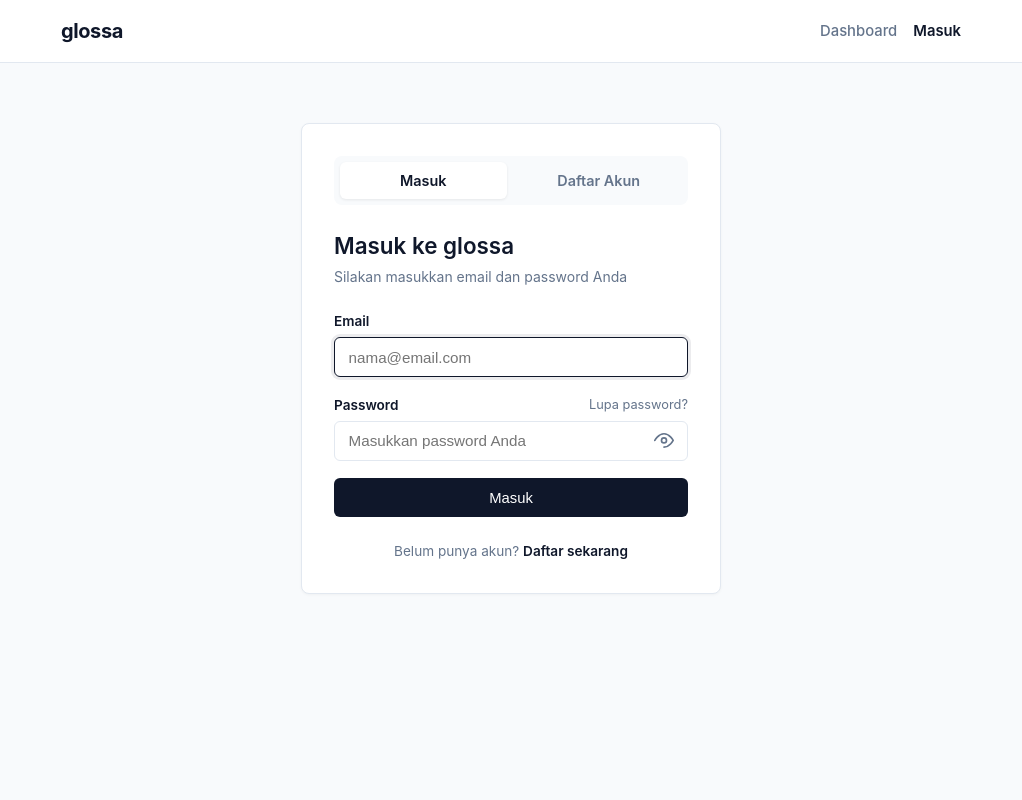
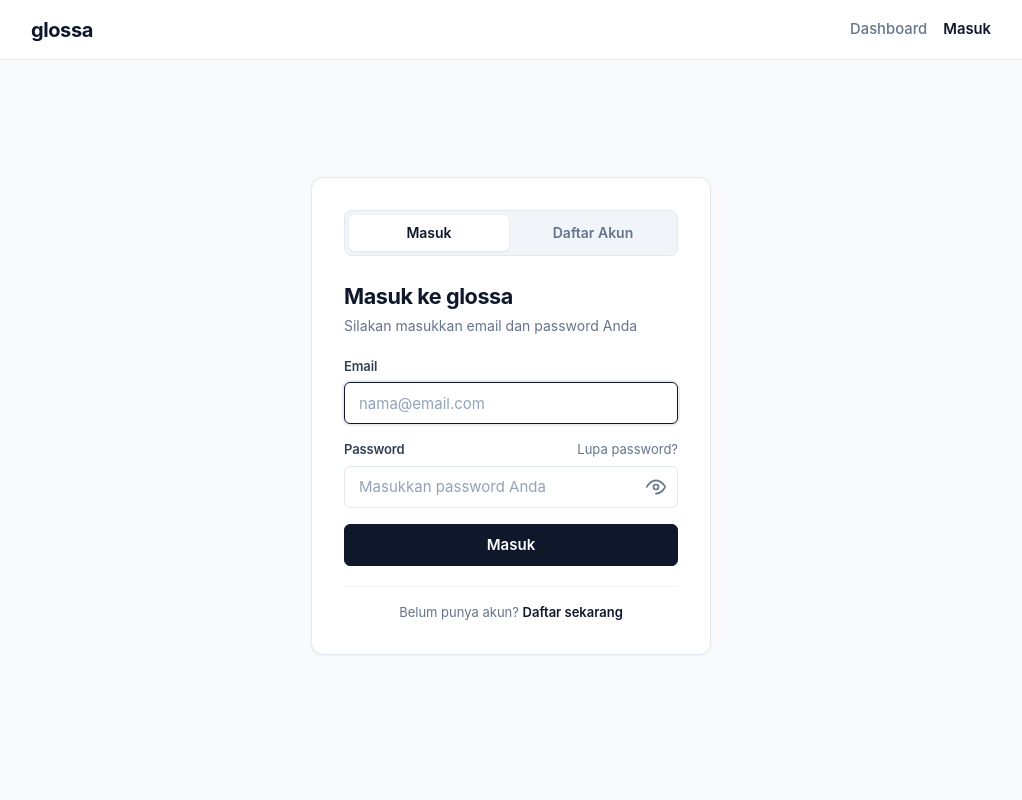
Before and after one commit to azka-fict/glossa, a PHP site: page /login.html in a window 1280 px wide. Shown: the whole page, without its empty margins (129-1151 px from the left). Run offline with PHP 8.4, Linux system fonts and the light colour scheme.

Commit message:
refactor(ui): optimize layout alignment and precision styling

```diff
--- a/assets/css/style.css
+++ b/assets/css/style.css
@@ -22,7 +22,9 @@
 }
 
 body {
-    font-family: -apple-system, BlinkMacSystemFont, "Segoe UI", Roboto, Helvetica, Arial, sans-serif;
+    font-family: -apple-system, BlinkMacSystemFont, "Segoe UI", Roboto, "Helvetica Neue", Arial, sans-serif;
+    -webkit-font-smoothing: antialiased;
+    -moz-osx-font-smoothing: grayscale;
     background-color: var(--bg-page);
     color: var(--text-main);
     line-height: 1.5;
@@ -34,11 +36,15 @@ body {
 .navbar {
     background: var(--bg-surface);
     border-bottom: 1px solid var(--border-color);
-    padding: 1rem 1.5rem;
+    padding: 0 1.25rem;
+    height: 60px;
+    display: flex;
+    align-items: center;
 }
 
 .nav-container {
-    max-width: 900px;
+    max-width: 960px;
+    width: 100%;
     margin: 0 auto;
     display: flex;
     align-items: center;
@@ -521,6 +527,8 @@ body {
     margin: 0 auto;
     padding: 1.75rem 1.25rem 3.5rem;
     flex: 1;
+    display: flex;
+    flex-direction: column;
 }
 
 /* Vertical Stacking / Rhythm */
@@ -632,43 +640,48 @@ body {
 
 
 .auth-card {
-    max-width: 420px;
-    margin: 2rem auto;
+    width: 100%;
+    max-width: 400px;
+    margin: auto;
     background: var(--bg-surface);
     border: 1px solid var(--border-color);
-    border-radius: var(--radius);
+    border-radius: 12px;
     padding: 2rem;
-    box-shadow: 0 1px 3px rgba(0, 0, 0, 0.04);
+    box-shadow: 0 1px 3px rgba(0, 0, 0, 0.05);
 }
 
 .auth-card h2 {
-    font-size: 1.4rem;
-    font-weight: 600;
+    font-size: 1.35rem;
+    font-weight: 700;
+    letter-spacing: -0.02em;
+    color: var(--text-main);
     margin-bottom: 0.25rem;
 }
 
 .subtitle {
     font-size: 0.875rem;
     color: var(--text-muted);
-    margin-bottom: 1.5rem;
+    margin-bottom: 1.25rem;
+    line-height: 1.45;
 }
 
 .auth-form {
     display: flex;
     flex-direction: column;
-    gap: 1.1rem;
+    gap: 1rem;
 }
 
 .form-group {
     display: flex;
     flex-direction: column;
-    gap: 0.35rem;
+    gap: 0.375rem;
 }
 
 .form-group label {
-    font-size: 0.85rem;
-    font-weight: 600;
-    color: var(--text-main);
+    font-size: 0.8125rem;
+    font-weight: 600;
+    color: #334155;
+    letter-spacing: -0.01em;
 }
 
 .label-with-link {
@@ -682,31 +695,37 @@ body {
 }
 
 .forgot-link {
-    font-size: 0.8rem;
+    font-size: 0.8125rem;
     color: var(--text-muted);
     text-decoration: none;
 }
 
 .forgot-link:hover {
-    color: var(--text-main);
+    color: var(--primary);
     text-decoration: underline;
 }
 
 .form-group input {
     width: 100%;
-    padding: 0.65rem 0.85rem;
-    font-size: 0.95rem;
+    height: 42px;
+    padding: 0 0.875rem;
+    font-size: 0.9375rem;
+    font-family: inherit;
     border: 1px solid var(--border-color);
-    border-radius: calc(var(--radius) - 2px);
-    background-color: #fff;
-    color: var(--text-main);
-    transition: border-color 0.15s, box-shadow 0.15s;
+    border-radius: 6px;
+    background-color: #ffffff;
+    color: var(--text-main);
+    transition: border-color 0.15s ease, box-shadow 0.15s ease;
+}
+
+.form-group input::placeholder {
+    color: #94a3b8;
 }
 
 .form-group input:focus {
     outline: none;
     border-color: var(--primary);
-    box-shadow: 0 0 0 3px rgba(15, 23, 42, 0.08);
+    box-shadow: 0 0 0 2px rgba(15, 23, 42, 0.08);
 }
 
 .password-input-wrapper {
@@ -727,25 +746,25 @@ body {
 
 .btn-toggle-password {
     position: absolute;
-    right: 0.5rem;
+    right: 0.375rem;
     top: 50%;
     transform: translateY(-50%);
+    width: 32px;
+    height: 32px;
     background: transparent;
     border: none;
     color: var(--text-muted);
     cursor: pointer;
-    padding: 0.35rem;
     display: inline-flex;
     align-items: center;
     justify-content: center;
     border-radius: 4px;
-    line-height: 1;
     transition: color 0.15s ease, background-color 0.15s ease;
 }
 
 .btn-toggle-password:hover {
     color: var(--text-main);
-    background-color: rgba(0, 0, 0, 0.04);
+    background-color: #f1f5f9;
 }
 
 .btn-toggle-password:focus-visible {
@@ -757,44 +776,49 @@ body {
     display: inline-flex;
     align-items: center;
     justify-content: center;
-    padding: 0.65rem 1.25rem;
-    font-size: 0.925rem;
-    font-weight: 500;
-    border-radius: calc(var(--radius) - 2px);
+    height: 42px;
+    padding: 0 1.25rem;
+    font-size: 0.9375rem;
+    font-weight: 600;
+    font-family: inherit;
+    border-radius: 6px;
     text-decoration: none;
     cursor: pointer;
     border: 1px solid transparent;
-    transition: background-color 0.15s, color 0.15s;
+    transition: background-color 0.15s ease, border-color 0.15s ease, transform 0.1s ease;
+    white-space: nowrap;
+}
+
+.btn:active {
+    transform: scale(0.99);
 }
 
 .btn-primary {
     background-color: var(--primary);
     color: #ffffff;
+    border-color: var(--primary);
 }
 
 .btn-primary:hover {
     background-color: var(--primary-hover);
+    border-color: var(--primary-hover);
 }
 
 .btn-secondary {
-    background-color: transparent;
+    background-color: #ffffff;
     border-color: var(--border-color);
     color: var(--text-main);
 }
 
 .btn-secondary:hover {
-    background-color: #f1f5f9;
+    background-color: #f8fafc;
+    border-color: #cbd5e1;
 }
 
 .btn-sm {
-    padding: 0.4rem 0.85rem;
-    font-size: 0.85rem;
-}
-
-.btn-primary.btn-sm,
-.btn-sm:not(.btn-secondary):not(.btn-danger) {
-    background-color: var(--primary);
-    color: #fff;
+    height: 34px;
+    padding: 0 0.85rem;
+    font-size: 0.8125rem;
 }
 
 .btn-danger {
@@ -806,11 +830,15 @@ body {
 .btn-danger:hover {
     background-color: #b91c1c;
     border-color: #b91c1c;
-    color: #ffffff;
-}
-
-.btn-block {
+}
+
+.btn-block,
+.auth-card .btn[type="submit"] {
     width: 100% !important;
+}
+
+.actions-row .btn {
+    width: auto;
 }
 
 .btn-icon,
@@ -818,12 +846,12 @@ body {
     flex-shrink: 0;
 }
 
-
 .alert {
-    padding: 0.75rem 1rem;
-    border-radius: calc(var(--radius) - 2px);
-    font-size: 0.875rem;
-    margin-bottom: 1.25rem;
+    padding: 0.75rem 0.875rem;
+    border-radius: 6px;
+    font-size: 0.8125rem;
+    line-height: 1.45;
+    margin-bottom: 1rem;
 }
 
 .alert-error {
@@ -839,31 +867,34 @@ body {
 }
 
 .alert-info {
-    background-color: #f0f7ff;
+    background-color: #eff6ff;
     color: #1e40af;
     border: 1px solid #bfdbfe;
 }
 
 .auth-tabs {
     display: flex;
-    gap: 0.5rem;
+    gap: 4px;
     margin-bottom: 1.5rem;
-    background: #f8fafc;
-    padding: 0.35rem;
-    border-radius: var(--radius);
-    border: 1px solid var(--border);
+    background: #f1f5f9;
+    padding: 4px;
+    border-radius: 8px;
+    border: 1px solid var(--border-color);
 }
 
 .auth-tab {
     flex: 1;
     text-align: center;
-    padding: 0.5rem 0.75rem;
-    font-size: 0.9rem;
+    height: 36px;
+    display: inline-flex;
+    align-items: center;
+    justify-content: center;
+    font-size: 0.875rem;
     font-weight: 600;
     color: var(--text-muted);
     text-decoration: none;
-    border-radius: calc(var(--radius) - 2px);
-    transition: all 0.2s ease;
+    border-radius: 6px;
+    transition: all 0.15s ease;
     border: none;
     background: transparent;
     cursor: pointer;
@@ -876,14 +907,16 @@ body {
 
 .auth-tab.active {
     background: #ffffff;
-    color: var(--primary);
-    box-shadow: 0 1px 3px rgba(0, 0, 0, 0.08);
+    color: var(--text-main);
+    box-shadow: 0 1px 2px rgba(0, 0, 0, 0.08);
 }
 
 .auth-footer {
-    margin-top: 1.5rem;
+    margin-top: 1.25rem;
+    padding-top: 1rem;
+    border-top: 1px solid #f1f5f9;
     text-align: center;
-    font-size: 0.85rem;
+    font-size: 0.8125rem;
     color: var(--text-muted);
 }
 
--- a/forgot_password.html
+++ b/forgot_password.html
@@ -34,7 +34,7 @@
                 <input type="email" id="reqEmail" name="email" required autofocus placeholder="nama@email.com">
             </div>
 
-            <button type="submit" id="btnSubmitRequest" class="btn btn-primary">Kirim Kode ke Email</button>
+            <button type="submit" id="btnSubmitRequest" class="btn btn-primary btn-block">Kirim Kode ke Email</button>
         </form>
 
         <div class="auth-footer">
@@ -74,7 +74,7 @@
                 </div>
             </div>
 
-            <button type="submit" id="btnSubmitVerify" class="btn btn-primary">Simpan Password Baru</button>
+            <button type="submit" id="btnSubmitVerify" class="btn btn-primary btn-block">Simpan Password Baru</button>
         </form>
 
         <div class="auth-footer">
--- a/login.html
+++ b/login.html
@@ -53,7 +53,7 @@
             </div>
         </div>
 
-        <button type="submit" id="btnSubmitLogin" class="btn btn-primary">Masuk</button>
+        <button type="submit" id="btnSubmitLogin" class="btn btn-primary btn-block">Masuk</button>
     </form>
 
     <div class="auth-footer">
--- a/register.html
+++ b/register.html
@@ -69,7 +69,7 @@
             </div>
         </div>
 
-        <button type="submit" id="btnSubmitRegister" class="btn btn-primary">Daftar</button>
+        <button type="submit" id="btnSubmitRegister" class="btn btn-primary btn-block">Daftar</button>
     </form>
 
     <div class="auth-footer">
```
